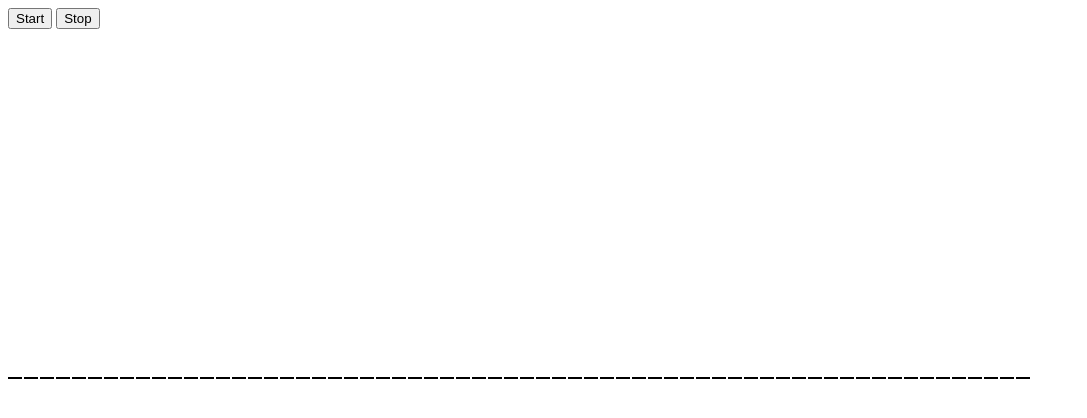
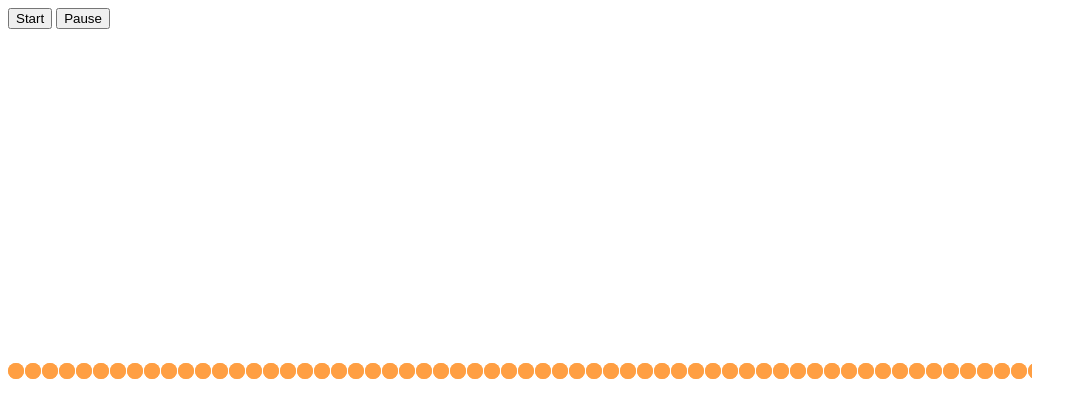
Before and after one commit to Hyunse/web-audio-visualizer, a website: page public/index.html in a window 1280 px wide. Both pictures are taken after a click on the button "Start". Shown: the whole page, without its empty margins (0-1087 px from the left). Drawn offline with Linux system fonts and the light colour scheme.

Commit message:
Add color and arc and new audio

```diff
--- a/public/index.html
+++ b/public/index.html
@@ -7,12 +7,11 @@
 
     <title>Music Visualization</title>
   </head>
-  <body onload="init()">
-
+  <body>
     <div>
       <audio id="audio" type="audio/mp3"></audio>
-      <button onclick="start()">Start</button>
-      <button onclick="stop()">Stop</button>
+      <button id="start">Start</button>
+      <button id="pause">Pause</button>
     </div>
     <div>
       <canvas id="canvas" width="1024" height="350"></canvas>
--- a/public/script.js
+++ b/public/script.js
@@ -1,48 +1,49 @@
-let audio, ctx, audioSrc, analyser, source, bufferLength, dataArray, drawVisual;
-const WIDTH = 1024;
-const HEIGHT = 350;
-const BAR_NUM = 64;
+document.addEventListener('DOMContentLoaded', function () {
+  let audioElement = document.getElementById('audio');
+  let ctx, analyser, dataArray, source, bufferLength, mainCanvas;
 
-function start() {
-  if (ctx.state === 'suspended') {
-    ctx.resume();
-  }
-  audio.volume = 0.3;
-  audio.play();
-
-  draw();
-}
-
-function stop() {
-  audio.pause();
-}
-
-function init() {
-  initAudio();
-  initCanvas();
-}
-
-function initAudio() {
-  // Get Element
-  audio = document.getElementById('audio');
-  audio.src = '/test2.mp3';
-
-  // Get Conetxt & analyser
+  // Get Conetxt & ANALYSER
   ctx = new AudioContext();
   analyser = ctx.createAnalyser();
-  analyser.fftSize = 2048; // Fast Fourier Transform
+  analyser.fftSize = 1024; // Fast Fourier Transform
 
   // Get Data Array
   bufferLength = analyser.frequencyBinCount;
   dataArray = new Uint8Array(bufferLength);
 
   // Source Connect
-  source = ctx.createMediaElementSource(audio);
+  source = ctx.createMediaElementSource(audioElement);
   source.connect(analyser);
   source.connect(ctx.destination);
+
+  audio = (function (audio, ctx) {
+    audio.src = '/busan.mp3';
+    audio.volume = 0.3;
+
+    function play() {
+      if (ctx.state === 'suspended') {
+        ctx.resume();
+      }
+      audio.play();
     }
 
-function initCanvas() {
+    function pause() {
+      audio.pause();
+    }
+
+    return {
+      play,
+      pause,
+    };
+  })(audioElement, ctx);
+
+  mainCanvas = (function (dataArray) {
+    let canvas, canvasCtx, drawVisual;
+    const WIDTH = 1024;
+    const HEIGHT = 350;
+    const BAR_NUM = 64;
+
+    function init() {
       // Get Element & Access Context
       canvas = document.getElementById('canvas');
       canvasCtx = canvas.getContext('2d');
@@ -55,24 +56,55 @@ function draw() {
       canvasCtx.clearRect(0, 0, WIDTH, HEIGHT);
 
       // Bar Width, Height, Color
-  let barWidth = 0;
-  let barHeight = 0;
-  canvasCtx.fillStyle = 'rgb(0, 0, 0)';
+      let x = 0;
+      let y = 0;
+      const radius = WIDTH / (2*BAR_NUM);
+      for (let i = 0; i < bufferLength; i++) {
 
-  for (let i = 0; i < bufferLength; i++) {
-    barHeight = (dataArray[i] - 128) * 2 + 5;
+        y = (dataArray[i] - 128) * 2 + 5;
 
-    if (barHeight <= 1) barHeight = 2;
+        if (y <= 1) y = 0;
 
-    // Fill
+        // Draw Bottom
+        canvasCtx.beginPath();
+        canvasCtx.fillStyle = 'rgb(255, 159, 67)';
+        canvasCtx.arc(x + radius , HEIGHT - radius, radius, 0, 2*Math.PI, true);
+        canvasCtx.fill();
+
+        // Drawing Arc
+        canvasCtx.beginPath();
+        canvasCtx.fillStyle = 'rgb(255, 159, 67)';
+        canvasCtx.arc(x + radius , (HEIGHT- 2*y) - radius, radius, 0, 2*Math.PI, true);
+        canvasCtx.fill();
+
+        // Drawing Rect
         canvasCtx.fillRect(
-      barWidth,
-      HEIGHT - barHeight,
-      WIDTH / BAR_NUM - 2,
-      barHeight
+          x,
+          (HEIGHT- 2*y) - radius ,
+          WIDTH / BAR_NUM,
+          2*y
         );
 
         // Set Next Bar X position
-    barWidth += WIDTH / BAR_NUM;
+        x += WIDTH / BAR_NUM + 1;
       }
+
+      canvasCtx.stroke();
     }
+    return {
+      init,
+      draw,
+    };
+  })(dataArray);
+
+  mainCanvas.init();
+
+  document.getElementById('start').addEventListener('click', () => {
+    audio.play();
+    mainCanvas.draw();
+  });
+
+  document.getElementById('pause').addEventListener('click', () => {
+    audio.pause();
+  });
+});
```
Also changed, not shown: 4 other files. Lines whose indentation alone changed are shown as unchanged.
